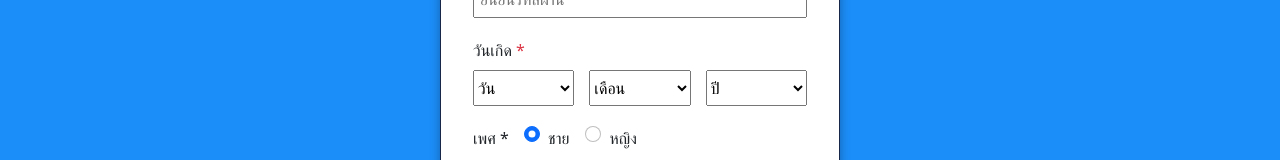
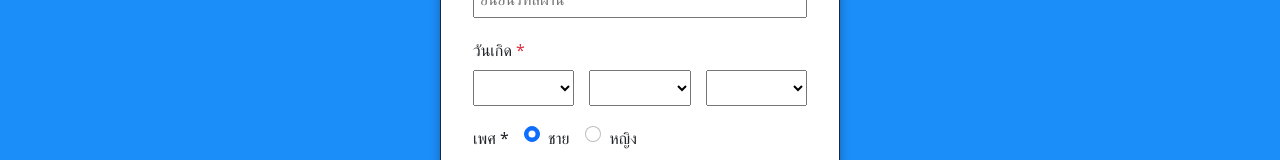
Before and after one commit to brothermos/Vue-project-dosetech, a Vue app: page /#/signup in a window 1280 px wide. Shown: the part 607-767 px from the top of the page. Built offline with nearby package versions, Linux system fonts and the light colour scheme.

Commit message:
first commit

```diff
--- a/src/components/Login/Register.vue
+++ b/src/components/Login/Register.vue
@@ -83,16 +83,24 @@
          <div class="form-style">
             <label>วันเกิด <span class="text-danger">*</span></label>
             <div class="birthday-date">
-               <select name="day" id="day" v-model="form.day">
+               <select name="day" id="day" v-model="form.day" ref="month">
                   <option value="0">วัน</option>
-                  <option v-for="(day, index) in 31" :key="index">
-                     {{ day }}
+                  <option
+                     v-for="(day, index) in list.day"
+                     :key="index"
+                     :value="day"
+                  >
+                     {{ day.text }}
                   </option>
                </select>
                <select name="month" id="month" v-model="form.month">
                   <option value="0">เดือน</option>
-                  <option v-for="(month, index) in 12" :key="index">
-                     {{ month }}
+                  <option
+                     v-for="(month, index) in list.month"
+                     :key="index"
+                     :disabled="form.day.value > month.days && month.days != 0"
+                  >
+                     {{ month.text }}
                   </option>
                </select>
                <select name="year" id="year" v-model="form.year">
@@ -141,16 +149,13 @@
 
          <!--ปุ่มลงทะเบียน-->
          <div class="form-style">
-            <b-button
-               >ลงทะเบียน</b-button
-            >
+            <b-button>ลงทะเบียน</b-button>
             <div class="register-container">
                <b-form-text>เป็นสมาชิกแล้ว?</b-form-text>
                <router-link to="/login">เข้าสู่ระบบ</router-link>
             </div>
          </div>
       </form>
-
    </div>
 </template>
 
@@ -171,7 +176,6 @@ const passwordRegex = helpers.regex(
    /^(?=.*[0-9])(?=.*[a-zA-Z])([a-zA-Z0-9]+)$/
 ); // import Error from "../Error/Error.vue";
 
-
 export default {
    name: "Register",
    components: {
@@ -185,11 +189,61 @@ export default {
          password: "",
          password_confirm: "",
          gender: "man",
-         day: "0",
-         month: "0",
-         year: "0",
+         day: { value: 0, text: "00" },
+         month: { value: 0, text: "00", days: 0 },
+         year: { value: 0, text: "year" },
          birthday: "",
          telephone: "",
+      },
+      list: {
+         day: [
+            { value: 1, text: "01" },
+            { value: 2, text: "02" },
+            { value: 3, text: "03" },
+            { value: 4, text: "04" },
+            { value: 5, text: "05" },
+            { value: 6, text: "06" },
+            { value: 7, text: "07" },
+            { value: 8, text: "08" },
+            { value: 9, text: "09" },
+            { value: 10, text: "10" },
+            { value: 11, text: "11" },
+            { value: 12, text: "12" },
+            { value: 13, text: "13" },
+            { value: 14, text: "14" },
+            { value: 15, text: "15" },
+            { value: 16, text: "16" },
+            { value: 17, text: "17" },
+            { value: 18, text: "18" },
+            { value: 19, text: "19" },
+            { value: 20, text: "20" },
+            { value: 21, text: "21" },
+            { value: 22, text: "22" },
+            { value: 23, text: "23" },
+            { value: 24, text: "24" },
+            { value: 25, text: "25" },
+            { value: 26, text: "26" },
+            { value: 27, text: "27" },
+            { value: 28, text: "28" },
+            { value: 29, text: "29" },
+            { value: 30, text: "30" },
+            { value: 31, text: "31" },
+         ],
+         month: [
+            { value: 1, text: "01", days: 31 },
+            { value: 2, text: "02", days: 29 },
+            { value: 3, text: "03", days: 31 },
+            { value: 4, text: "04", days: 30 },
+            { value: 5, text: "05", days: 31 },
+            { value: 6, text: "06", days: 30 },
+            { value: 7, text: "07", days: 31 },
+            { value: 8, text: "08", days: 31 },
+            { value: 9, text: "09", days: 30 },
+            { value: 10, text: "10", days: 31 },
+            { value: 11, text: "11", days: 30 },
+            { value: 12, text: "12", days: 31 },
+         ],
+         year: [{ value: 0, text: "year" }],
       },
       options: [
          { text: "ชาย", value: "man" },
@@ -214,6 +268,10 @@ export default {
             sameAsPassword: sameAs("password"),
             passwordRegex,
          },
+         day: { required },
+         month: { required },
+         year: { required },
+
          status: {
             required,
          },
@@ -245,15 +303,37 @@ export default {
       // fucntion ปี
       getYear() {
          let year = [];
-         for (let i = 1950; i <= 2022; i++) {
+         for (let i = 1950; i <= 2021; i++) {
             year.push(i);
          }
          // console.log(year);
          return year;
       },
 
+      //   handleChangeDay(val) {
+      //      if (val.value > this.form.month.days)
+      //         this.form.month = { value: 0, text: "00", days: 0 };
 
+      //      if (
+      //         val.value == 29 &&
+      //         this.form.month.value == 2 &&
+      //         (this.form.year.value % 4 == 0 &&
+      //            !this.form.year.value % 100 == 0 &&
+      //            !this.form.year.value % 400 == 0) == false
+      //      )
+      //         this.form.year = { value: 0, text: "year" };
+      //   },
 
+      //   handleChangeMonth(val) {
+      //      if (
+      //         this.form.day.value == 29 &&
+      //         val.value == 2 &&
+      //         (this.form.year.value % 4 == 0 &&
+      //            !this.form.year.value % 100 == 0 &&
+      //            !this.form.year.value % 400 == 0) == false
+      //      )
+      //         this.form.year = { value: 0, text: "year" };
+      //   },
       //alert success register
       makeToast(variant = null) {
          this.$bvToast.toast("Register", {
```
